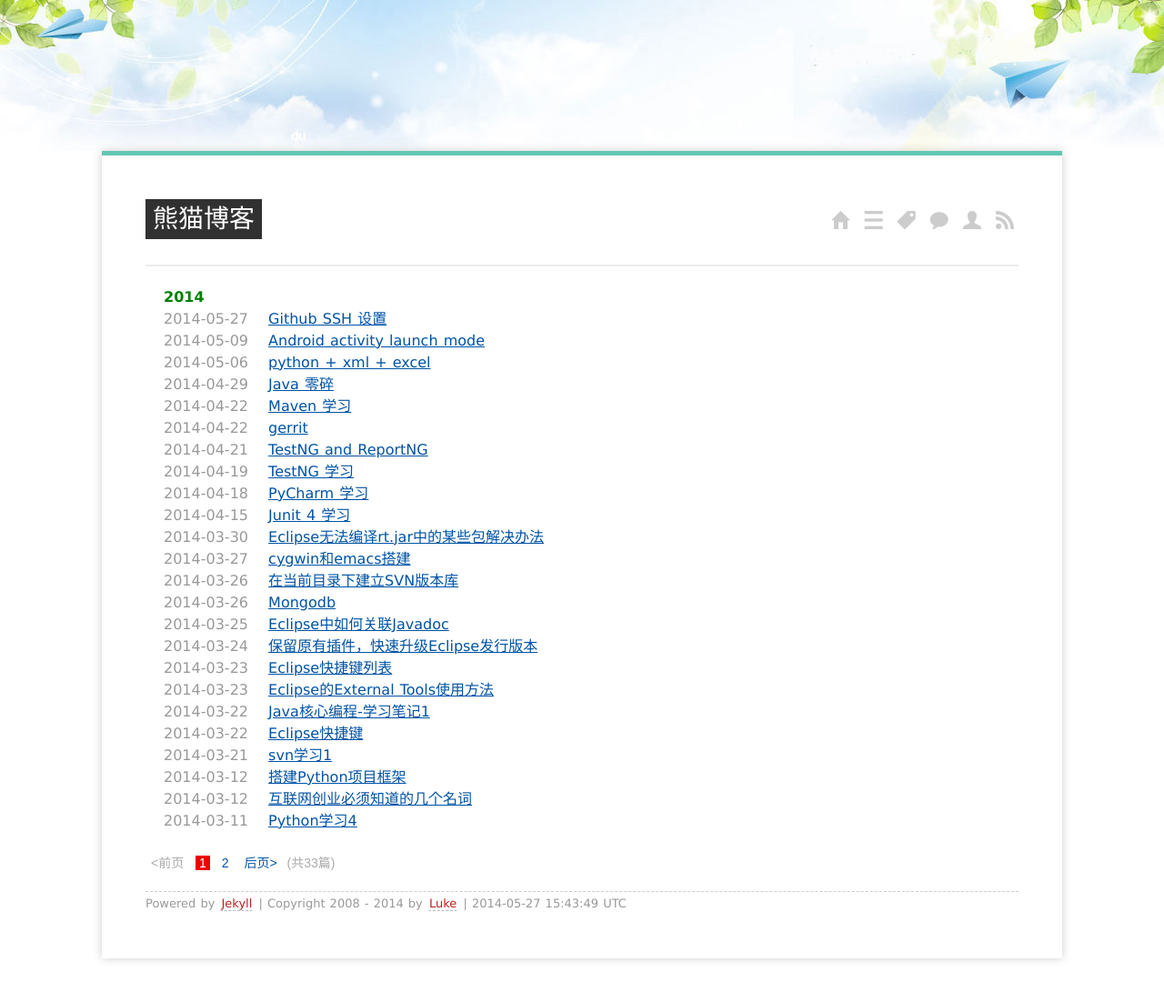
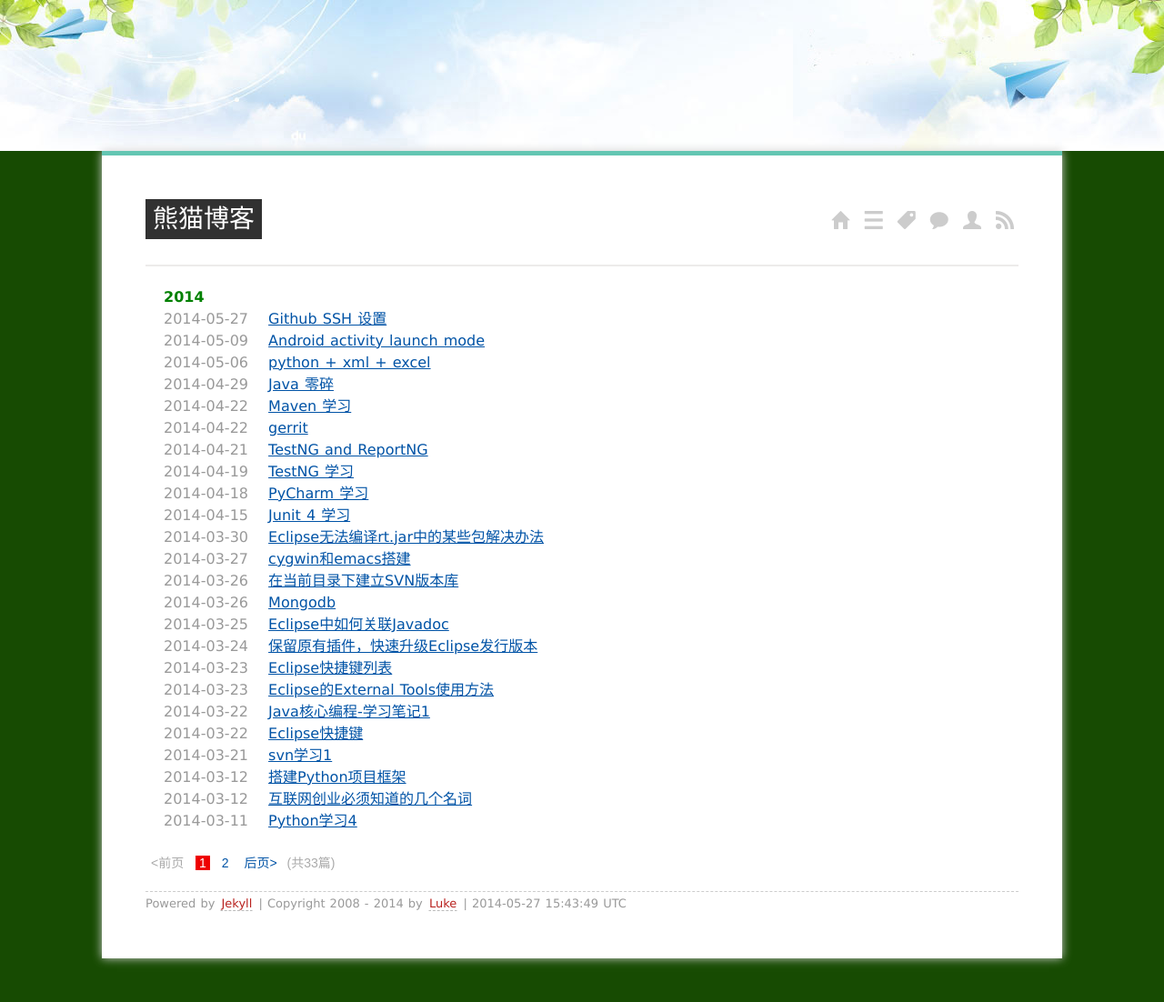
Before and after one commit to yujialive/yujialive.github.io, a Jekyll site: the page built from index.html, in a window 1280 px wide. Shown: the whole page at 91% size. Built offline with Jekyll 4.4.1, drawn with Linux system fonts in a browser that asks for light colours; Markdown is read by kramdown in place of the engine named in the settings; the list of posts is cut into pages by our own code.

Commit message:
daily updates

```diff
--- a/media/css/screen.css
+++ b/media/css/screen.css
@@ -29,9 +29,6 @@ article, aside, details, figcaption, figure,
 footer, header, hgroup, menu, nav, section {
 	display: block;
 }
-body {
-	line-height: 1;
-}
 ol, ul {
 	list-style: none;
 }
@@ -54,7 +51,7 @@ body{
     margin-right: auto;
     font-family: "Microsoft YaHei", Verdana, Tahoma, sans-serif;
     color: #111;
-    background-color: #ffffff;
+    background-color: #174B02;
     line-height: 1.5em;
 }
 #head_bg {
```
